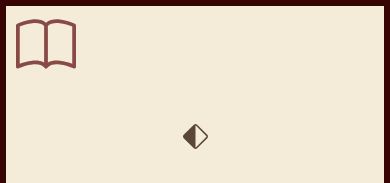
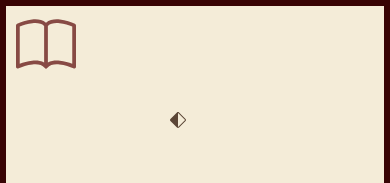
Before and after one commit to jadefr/distinctio, a Vue app: page /galeria/aristoteles/sobre-a-alma/livro-1 in a window 390 px wide. Shown: the top 183 px of the page. Built offline with nearby package versions, Linux system fonts and the light colour scheme; a web font is replaced by a local one; what vue-backtotop would draw is missing.

Commit message:
Add mini-mobile media query

```diff
--- a/src/assets/sass/libraries/_mixins.scss
+++ b/src/assets/sass/libraries/_mixins.scss
@@ -17,3 +17,9 @@
     @content;
   }
 }
+
+@mixin mini-mobile {
+  @media (max-width: 400px) {
+    @content;
+  }
+}
--- a/src/assets/sass/views/_document.scss
+++ b/src/assets/sass/views/_document.scss
@@ -74,11 +74,25 @@
       font-weight: 300;
 
       @include mobile {
-        font-size: 2.7rem;
+        font-size: 2.8rem;
         letter-spacing: 1.6px;
         line-height: 1em;
-        padding-bottom: 1rem;
+        padding-bottom: 1.5rem;
       }
+
+      @include mini-mobile {
+        padding: 0 10px 1rem;
+        font-size: 2.5rem;
+      }
+    }
+
+    .subtitle {
+      padding: 0 40px;
+
+      @include mini-mobile {
+        padding: 0 10px;
+        display: grid;
+        grid-template-columns: 1fr;
       }
 
       h2 {
@@ -86,18 +100,26 @@
         font-size: 2.6em;
         font-weight: lighter;
 
-      @include mobile {
+        @include tablet {
+          font-size: 2.6em;
+        }
+
+        @include mini-mobile {
           font-size: 2.1rem;
+          display: block;
         }
       }
 
       #diamond-header-icon {
         font-size: 25px;
         margin: 0 20px;
+
+        @include mini-mobile {
+          text-align: center;
+          display: block;
+          padding: 0 100px;
         }
-
-    .subtitle {
-      padding: 0 40px;
+      }
     }
 
   }
```
Lines whose indentation alone changed are shown as unchanged.
